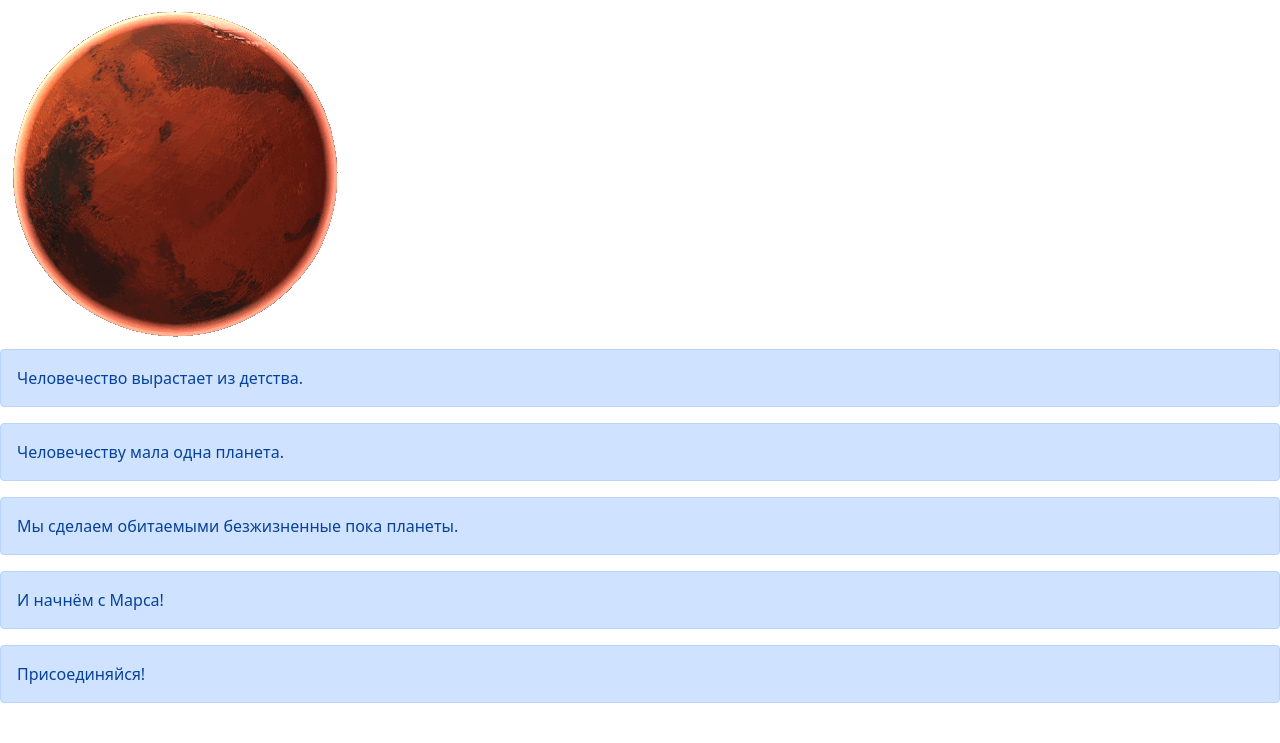
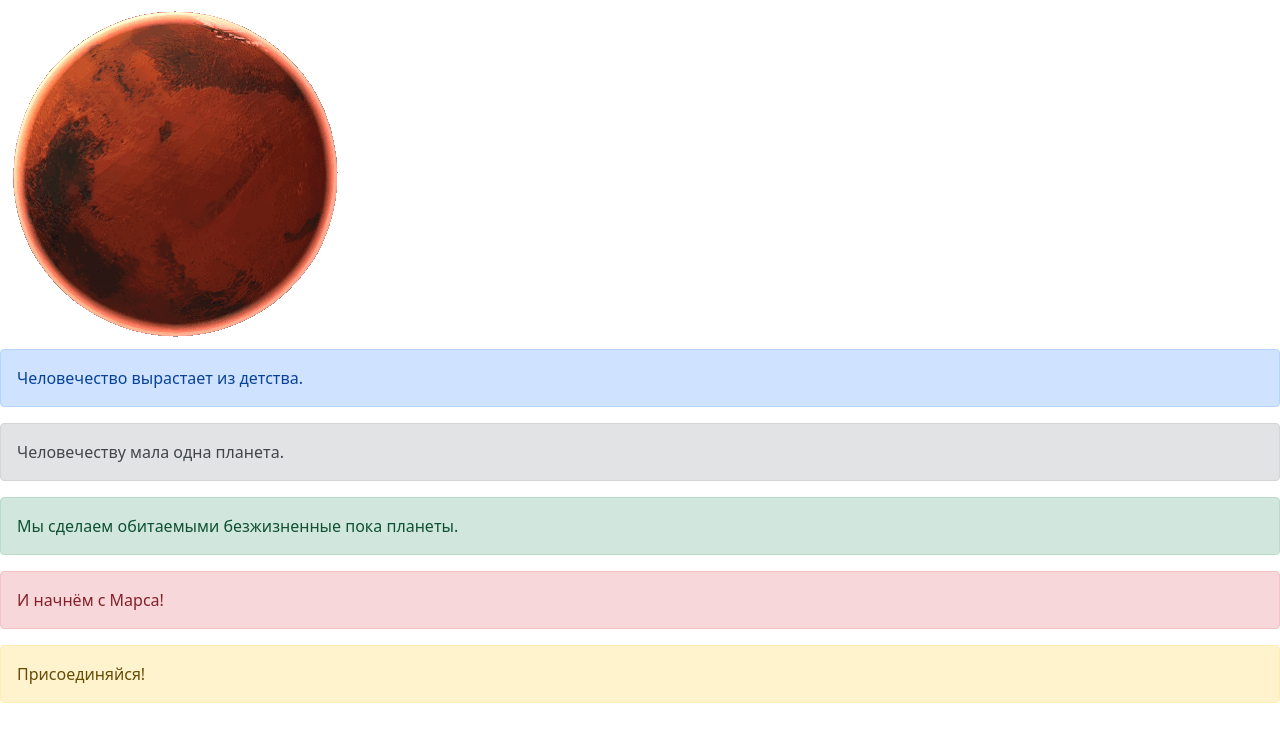
Before and after one commit to Andrey290/Mars, a Flask app: page /promotion_image in a window 1280 px wide. Shown: the part 57-800 px from the top of the page. Run offline with Flask 2, Linux system fonts and the light colour scheme.

Commit message:
different colors

```diff
--- a/templates/base.html
+++ b/templates/base.html
@@ -19,19 +19,19 @@
     Человечество вырастает из детства.
 </div>
 
-<div class="alert alert-primary" role="alert">
+<div class="alert alert-secondary" role="alert">
     Человечеству мала одна планета.
 </div>
 
-<div class="alert alert-primary" role="alert">
+<div class="alert alert-success" role="alert">
     Мы сделаем обитаемыми безжизненные пока планеты.
 </div>
 
-<div class="alert alert-primary" role="alert">
+<div class="alert alert-danger" role="alert">
     И начнём с Марса!
 </div>
 
-<div class="alert alert-primary" role="alert">
+<div class="alert alert-warning" role="alert">
     Присоединяйся!
 </div>
 
```
Also changed, not shown: static/css/style.css (line endings or trailing spaces).
